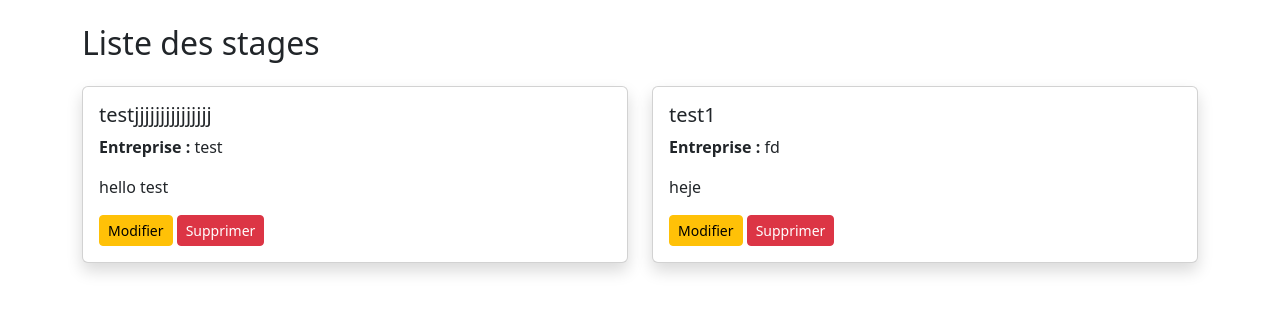
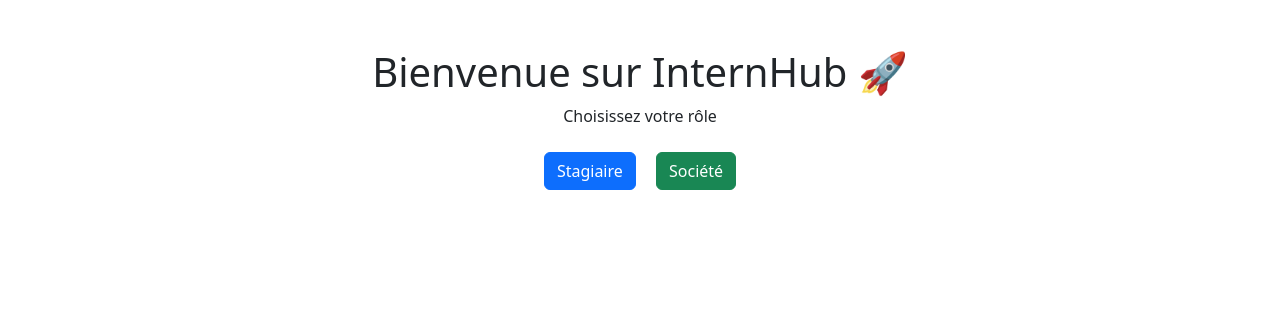
Before and after one commit to Yossrammar/InternHub_project-Django-, a Django app: page / in a window 1280 px wide. Shown: the part 56-369 px from the top of the page. Run offline with Django 5.2, Linux system fonts and the light colour scheme; a user stored in the database is signed in; data comes from the database, SQL or seed files in the repository; both versions use the stored data as it was after the commit.

Commit message:
version 3

```diff
--- a/config/stages/urls.py
+++ b/config/stages/urls.py
@@ -1,17 +1,21 @@
 from django.urls import path
 from . import views
-from django.contrib.auth import views as auth_views
 
 urlpatterns = [
-    path('', views.liste_stages, name='liste_stages'),
+    path('', views.home, name='home'),
+
+    # Auth
+    path('login/', views.login_view, name='login'),
+    path('logout/', views.logout_view, name='logout'),
+
+    # Stagiaire
+    path('stages/', views.liste_stages, name='liste_stages'),
+    path('postuler/<int:id>/', views.postuler_stage, name='postuler_stage'),
+
+    # Société
+    path('dashboard/', views.dashboard, name='dashboard'),
     path('ajouter/', views.ajouter_stage, name='ajouter_stage'),
     path('modifier/<int:id>/', views.modifier_stage, name='modifier_stage'),
     path('supprimer/<int:id>/', views.supprimer_stage, name='supprimer_stage'),
-    path('', views.home, name='home'),
-    path('stages/', views.liste_stages, name='liste_stages'),
-    path('dashboard/', views.dashboard, name='dashboard'),
-    path('login/', auth_views.LoginView.as_view(template_name='login.html'), name='login'),
-    path('logout/', auth_views.LogoutView.as_view(), name='logout'),
-    path('postuler/<int:id>/', views.postuler_stage, name='postuler_stage'),
     path('candidatures/', views.voir_candidatures, name='candidatures'),
 ]
--- a/config/stages/views.py
+++ b/config/stages/views.py
@@ -1,63 +1,18 @@
+from django.shortcuts import render, redirect, get_object_or_404
+from django.contrib.auth import authenticate, login, logout
 from django.contrib.auth.decorators import login_required
-from django.shortcuts import render, redirect
-from .models import Stage
+from django.contrib import messages
+
+from .models import Stage, Candidature
 from .forms import StageForm
-from django.contrib.auth import authenticate, login
 
 
-def liste_stages(request):
-    stages = Stage.objects.all()
-    return render(request, 'stages/liste.html', {'stages': stages})
-
-def ajouter_stage(request):
-    if request.method == "POST":
-        form = StageForm(request.POST)
-        if form.is_valid():
-            form.save()
-            return redirect('liste_stages')
-    else:
-        form = StageForm()
-
-    return render(request, 'stages/ajouter.html', {'form': form})
-
-
-def modifier_stage(request, id):
-    stage = Stage.objects.get(id=id)
-
-    if request.method == "POST":
-        form = StageForm(request.POST, instance=stage)
-        if form.is_valid():
-            form.save()
-            return redirect('liste_stages')
-    else:
-        form = StageForm(instance=stage)
-
-    return render(request, 'stages/modifier.html', {'form': form})
-
-def supprimer_stage(request, id):
-    stage = Stage.objects.get(id=id)
-    stage.delete()
-    return redirect('liste_stages')
-
-
+# 🏠 HOME
 def home(request):
     return render(request, 'home.html')
 
-def dashboard(request):
-    stages = Stage.objects.all()
-    return render(request, 'stages/dashboard.html', {'stages': stages})
 
-
-
-@login_required
-def dashboard(request):
-    if not request.user.is_staff:
-        return redirect('home')
-
-    stages = Stage.objects.all()
-    return render(request, 'stages/dashboard.html', {'stages': stages})
-
-
+# 🔐 LOGIN (redirige selon rôle)
 def login_view(request):
     if request.method == "POST":
         username = request.POST.get("username")
@@ -65,41 +20,63 @@ def login_view(request):
 
         user = authenticate(request, username=username, password=password)
 
-        if user is not None:
+        if user:
             login(request, user)
 
-            # 🔥 redirection selon rôle
             if user.is_staff:
-                return redirect('dashboard')  # société
+                return redirect('dashboard')     # société
             else:
                 return redirect('liste_stages')  # stagiaire
+        else:
+            messages.error(request, "Login invalide ❌")
 
     return render(request, 'login.html')
 
-from django.contrib.auth.decorators import login_required
 
-from django.contrib.auth.decorators import login_required
-from django.contrib import messages
-from .models import Candidature, Stage
+# 🔓 LOGOUT
+def logout_view(request):
+    logout(request)
+    return redirect('login')
 
+
+# 👤 STAGIAIRE → voir stages
+@login_required
+def liste_stages(request):
+    if request.user.is_staff:
+        return redirect('dashboard')  # sécurité
+
+    stages = Stage.objects.all()
+    return render(request, 'stages/liste.html', {'stages': stages})
+
+
+# 📩 POSTULER
 @login_required
 def postuler_stage(request, id):
-    stage = Stage.objects.get(id=id)
+    if request.user.is_staff:
+        return redirect('dashboard')
 
-    # empêcher double candidature
+    stage = get_object_or_404(Stage, id=id)
+
     if not Candidature.objects.filter(stagiaire=request.user, stage=stage).exists():
-        Candidature.objects.create(
-            stagiaire=request.user,
-            stage=stage
-        )
+        Candidature.objects.create(stagiaire=request.user, stage=stage)
         messages.success(request, "Candidature envoyée ✅")
-
     else:
         messages.warning(request, "Déjà postulé ❗")
 
     return redirect('liste_stages')
 
 
+# 🏢 DASHBOARD SOCIÉTÉ
+@login_required
+def dashboard(request):
+    if not request.user.is_staff:
+        return redirect('liste_stages')
+
+    stages = Stage.objects.all()
+    return render(request, 'stages/dashboard.html', {'stages': stages})
+
+
+# 📊 VOIR CANDIDATURES
 @login_required
 def voir_candidatures(request):
     if not request.user.is_staff:
@@ -107,3 +84,54 @@ def voir_candidatures(request):
 
     candidatures = Candidature.objects.all()
     return render(request, 'stages/candidatures.html', {'candidatures': candidatures})
+
+
+# ➕ AJOUTER STAGE
+@login_required
+def ajouter_stage(request):
+    if not request.user.is_staff:
+        return redirect('home')
+
+    if request.method == "POST":
+        form = StageForm(request.POST)
+        if form.is_valid():
+            form.save()
+            messages.success(request, "Stage ajouté ✅")
+            return redirect('dashboard')
+    else:
+        form = StageForm()
+
+    return render(request, 'stages/ajouter.html', {'form': form})
+
+
+# ✏️ MODIFIER STAGE
+@login_required
+def modifier_stage(request, id):
+    if not request.user.is_staff:
+        return redirect('home')
+
+    stage = get_object_or_404(Stage, id=id)
+
+    if request.method == "POST":
+        form = StageForm(request.POST, instance=stage)
+        if form.is_valid():
+            form.save()
+            messages.success(request, "Stage modifié ✅")
+            return redirect('dashboard')
+    else:
+        form = StageForm(instance=stage)
+
+    return render(request, 'stages/modifier.html', {'form': form})
+
+
+# ❌ SUPPRIMER STAGE
+@login_required
+def supprimer_stage(request, id):
+    if not request.user.is_staff:
+        return redirect('home')
+
+    stage = get_object_or_404(Stage, id=id)
+    stage.delete()
+    messages.success(request, "Stage supprimé ❌")
+
+    return redirect('dashboard')
--- a/config/templates/home.html
+++ b/config/templates/home.html
@@ -3,20 +3,11 @@
 {% block content %}
 
 <div class="text-center mt-5">
+    <h1>Bienvenue sur InternHub 🚀</h1>
+    <p>Choisissez votre rôle</p>
 
-    <h1>Bienvenue sur InternHub 🚀</h1>
-    <p>Choisissez votre rôle :</p>
-
-    <div class="mt-4">
-        <a href="/stages/" class="btn btn-primary btn-lg m-2">
-            Stagiaire
-        </a>
-
-        <a href="/dashboard/" class="btn btn-success btn-lg m-2">
-            Société
-        </a>
-    </div>
-
+    <a href="/login/" class="btn btn-primary m-2">Stagiaire</a>
+    <a href="/login/" class="btn btn-success m-2">Société</a>
 </div>
 
 {% endblock %}
--- a/config/templates/stages/liste.html
+++ b/config/templates/stages/liste.html
@@ -2,44 +2,27 @@
 
 {% block content %}
 
-<h2 class="mb-4">Liste des stages</h2>
+<h2>Offres de stages</h2>
 
 <div class="row">
-
 {% for stage in stages %}
 
-    <div class="col-md-6 mb-4">
-        <div class="card shadow p-3 h-100">
+<div class="col-md-6 mb-3">
+    <div class="card p-3 shadow">
 
-            <h5 class="card-title">{{ stage.titre }}</h5>
+        <h5>{{ stage.titre }}</h5>
         <p><strong>Entreprise :</strong> {{ stage.entreprise }}</p>
         <p>{{ stage.description }}</p>
 
-            <div class="mt-auto">
-
-                {% if user.is_staff %}
-                    <a class="btn btn-warning btn-sm" href="/modifier/{{ stage.id }}/">Modifier</a>
-
-                    <a class="btn btn-danger btn-sm"
-                       href="/supprimer/{{ stage.id }}/"
-                       onclick="return confirm('Supprimer ?')">
-                        Supprimer
-                    </a>
-
-                {% elif user.is_authenticated %}
-                    <a class="btn btn-success btn-sm"
-                       href="/postuler/{{ stage.id }}/">
-                        Postuler
-                    </a>
+        <!-- 👤 STAGIAIRE -->
+        {% if not user.is_staff %}
+            <a class="btn btn-success" href="/postuler/{{ stage.id }}/">Postuler</a>
         {% endif %}
-
-            </div>
 
     </div>
 </div>
 
 {% endfor %}
-
 </div>
 
 {% endblock %}
```
Also changed, not shown: config/templates/stages/dashboard.html (+5 -3 lines), config/db.sqlite3. Lines whose indentation alone changed are shown as unchanged.
